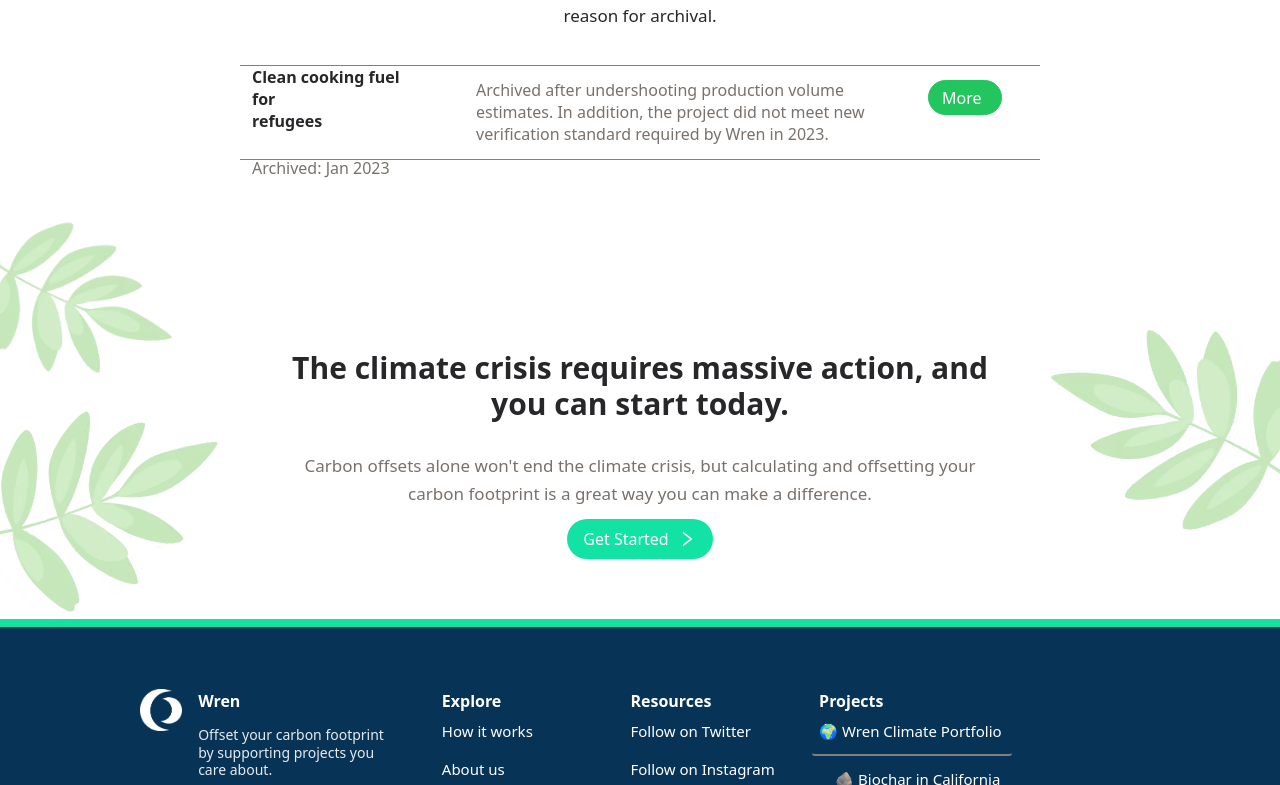
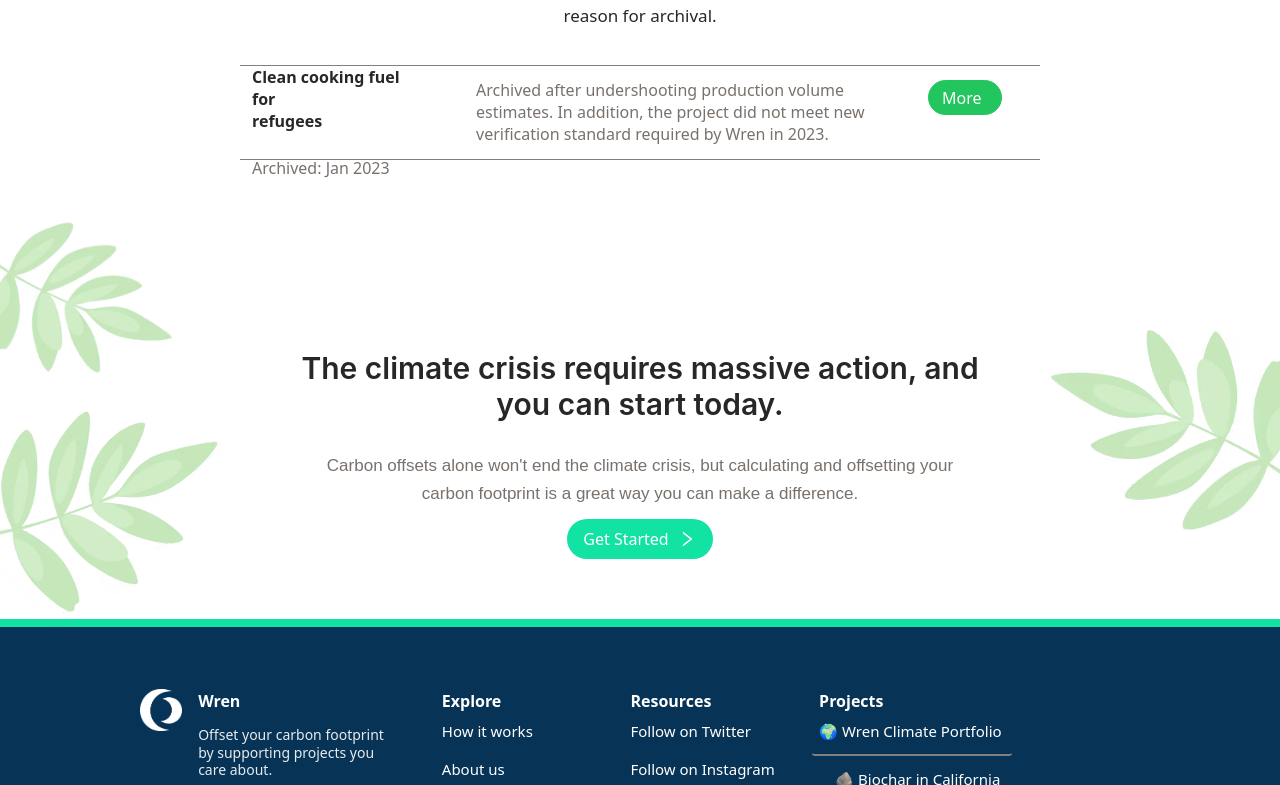
Before and after one commit to Atharv-02/for-zero-web, a React (Create React App) app: page /our-projects in a window 1280 px wide. Shown: the part 11215-12000 px from the top of the page. Built offline with nearby package versions, Linux system fonts and the light colour scheme; a web font is replaced by a local one.

Commit message:
added font integration

```diff
--- a/src/components/OurProjects/Section7.jsx
+++ b/src/components/OurProjects/Section7.jsx
@@ -13,7 +13,7 @@ const Section7 = () => {
       <div className="max-w-[1024px] mx-auto pt-[150px] pb-[60px] justify-center items-start flex">
         <div className="w-full flex flex-col items-center">
           {/* Heading  */}
-          <div className="w-[725px] pb-2.5 justify-center items-start flex">
+          <div className="w-[725px] pb-2.5 justify-center items-start flex font-Inter">
             <div className="text-center text-zinc-800 text-3xl font-semibold leading-9">
               The climate crisis requires massive action, and
               <br />
@@ -21,7 +21,7 @@ const Section7 = () => {
             </div>
           </div>
 
-          <div className="w-[725px]  pb-[11px] justify-center items-start flex mt-5">
+          <div className="w-[725px]  pb-[11px] justify-center items-start flex mt-5 font-Blanco">
             <div className="text-center text-stone-500 text-[17px] font-normal leading-7">
               Carbon offsets alone won't end the climate crisis, but calculating
               and offsetting your
--- a/tailwind.config.js
+++ b/tailwind.config.js
@@ -35,9 +35,7 @@ module.exports = {
         for_zero_green : "#12E2A4",
       },
       fontFamily : {
-        Blanco400I : ['Blanco Italic 400', 'sans-serif'],
-        Blanco600I : ['Blanco Italic 600', 'sans-serif'],
-        Blanco: ['Blanco Medium 600', 'sans-serif'],
+        Blanco : ['Blanco', 'sans-serif'],
         Inter : ['Inter', 'sans-serif'],
 
       },
```
